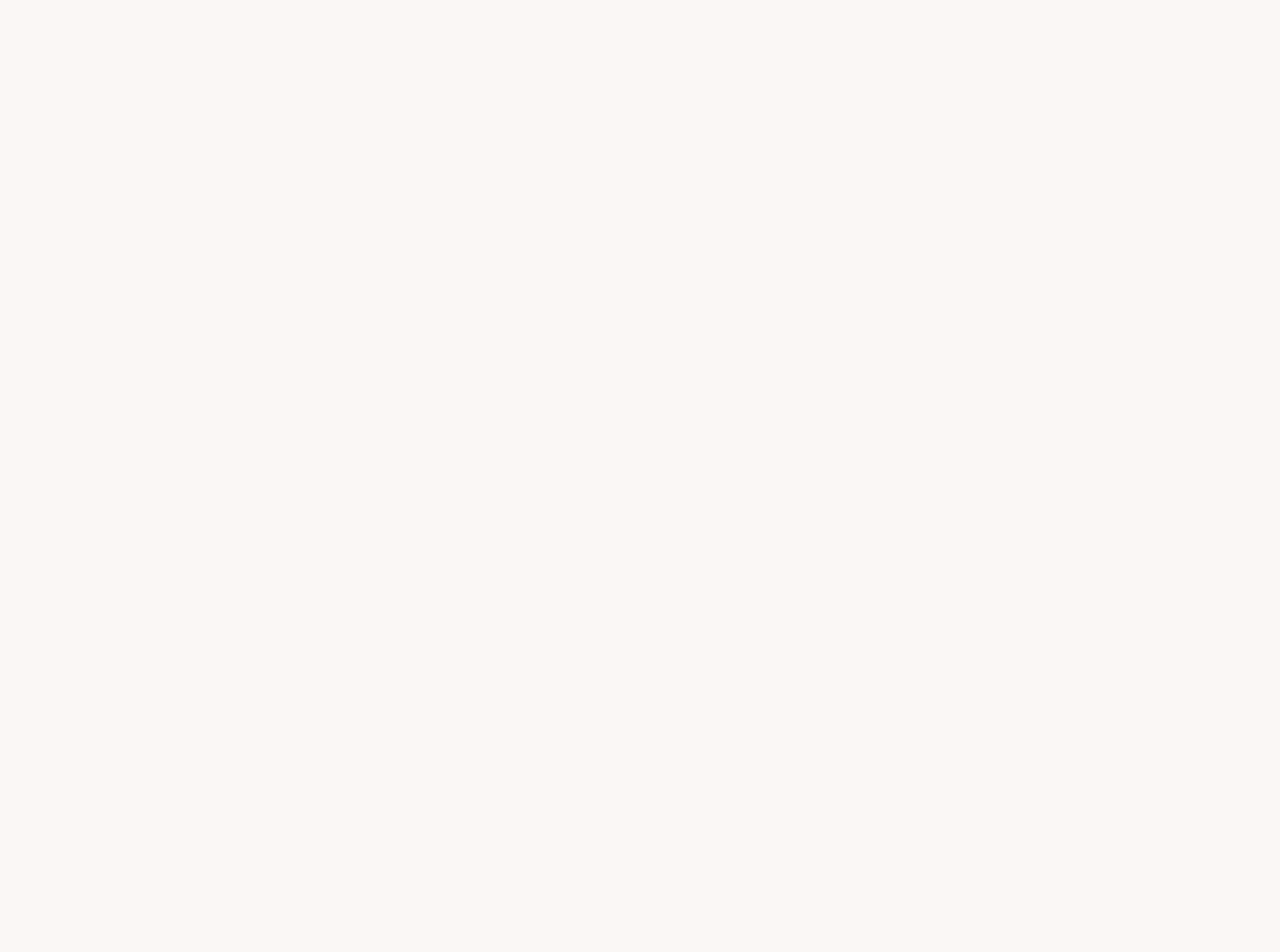
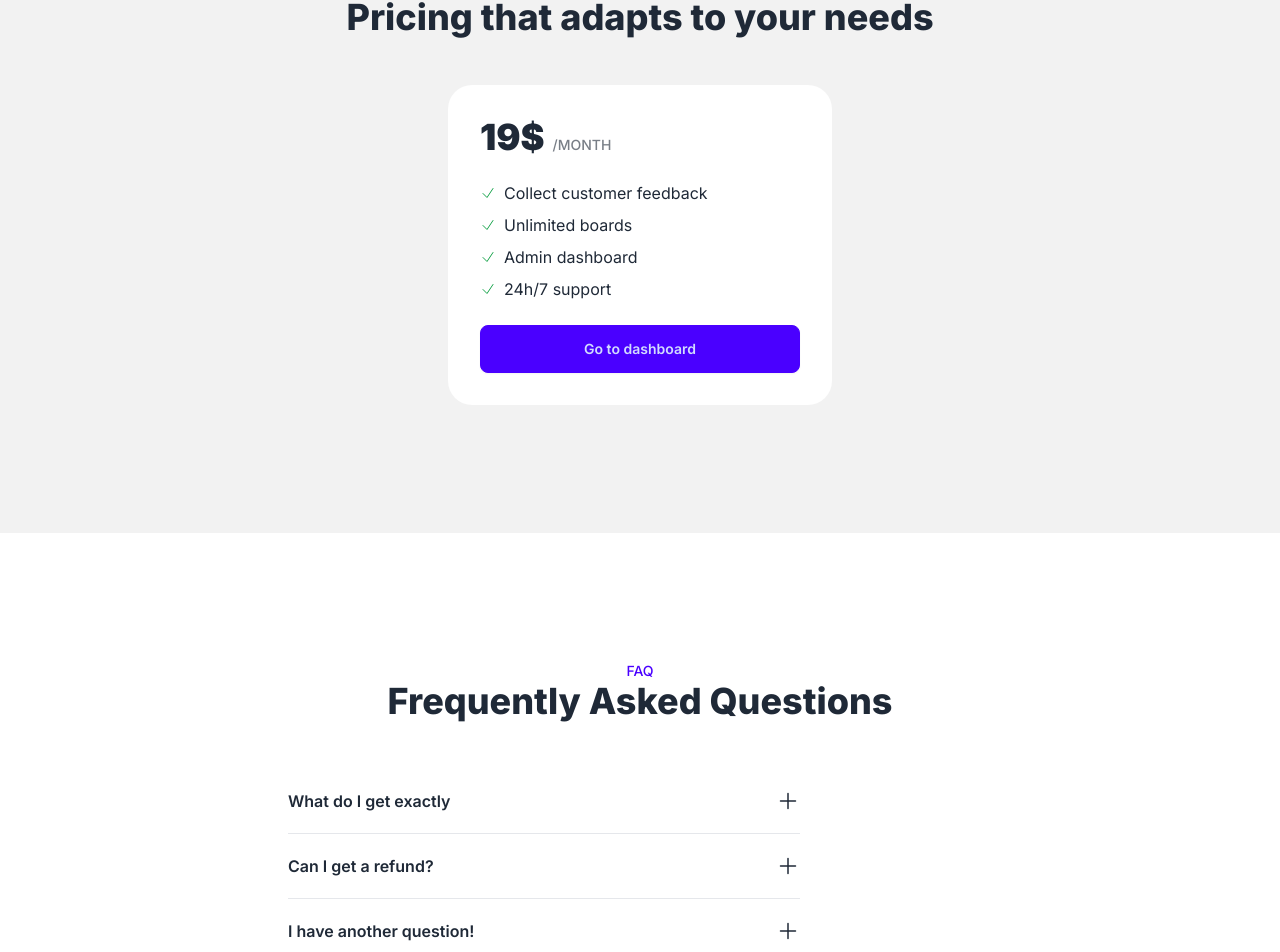
Before and after one commit to fmujezinovic/codefast-saas, a Next.js app: page / in a window 1280 px wide. Shown: the part 727-1679 px from the top of the page. Before the commit the page ends 800 px from the top, so only its background shows below. Built offline with nearby package versions, Linux system fonts and the light colour scheme.

Commit message:
polish homepage

```diff
--- a/app/layout.js
+++ b/app/layout.js
@@ -10,7 +10,7 @@
 
 export default function RootLayout({ children }) {
   return (
-    <html lang="en" data-theme="cupcake">
+    <html lang="en" data-theme="light" className="scroll-smooth">
       <body className={inter.className}>{children}</body>
     </html>
   );
--- a/app/page.js
+++ b/app/page.js
@@ -1,24 +1,38 @@
 import ButtonLogin from "@/components/ButtonLogin";
+import ListItem from "@/components/ListItems";
+import FAQListItem from "@/components/FAQListItem";
 
 export default function Home() {
   const isLoggedIn = true;
   const name = "Marc";
+  const pricingFeaturesList = [
+    "Collect customer feedback",
+    "Unlimited boards",
+    "Admin dashboard",
+    "24h/7 support",
+  ];
 
   return (
     <main>
+      {/* HEADER */}
       <section className="bg-base-200">
         <div className="max-w-3xl mx-auto  flex justify-between items-center px-8 py-2">
           <div>CodeFastSaas</div>
           <div className="space-x-4 max-md:hidden">
-            <a className="link link-hover">Pricing</a>
-            <a className="link link-hover">FAQ</a>
+            <a className="link link-hover" href="#pricing">
+              Pricing
+            </a>
+            <a className="link link-hover" href="#faq">
+              FAQ
+            </a>
           </div>
           <div>
             <ButtonLogin isLoggedIn={isLoggedIn} name={name} />
           </div>
         </div>
       </section>
-      <section className="text-center py-32 px-8 max-w-3xl mx-auto">
+      {/* HERO ne rabis bg-base-100*/}
+      <section className="bg-base-100 text-center py-32 px-8 max-w-3xl mx-auto">
         <h1 className="text-4xl font-extrabold mb-6">
           Collect customer feedback to create better products
         </h1>
@@ -29,6 +43,80 @@
 
         <ButtonLogin isLoggedIn={isLoggedIn} name={name} />
       </section>
+      {/* PRICING */}
+      <section className="bg-base-200" id="pricing">
+        <div className="py-32 px-8 max-w-3xl mx-auto">
+          <p className="text-sm uppercase font-medium text-center text-primary mb-4">
+            Pricing
+          </p>
+          <h2 className="text-3xl lg:text-4xl font-extrabold mb-12 text-center">
+            Pricing that adapts to your needs
+          </h2>
+          <div className="p-8 bg-base-100 max-w-96 rounded-3xl mx-auto space-y-6">
+            <div className="flex gap-2 items-baseline">
+              <div className="text-4xl font-black">19$</div>
+              <div className="text-sm uppercase font-medium opacity-60">
+                /month
+              </div>
+            </div>
+            <ul className="space-y-2">
+              {pricingFeaturesList.map((priceItem) => (
+                <li className="flex gap-2 items-center" key={priceItem}>
+                  <svg
+                    xmlns="http://www.w3.org/2000/svg"
+                    fill="none"
+                    viewBox="0 0 24 24"
+                    strokeWidth={1.5}
+                    stroke="currentColor"
+                    className="text-green-600 size-4"
+                  >
+                    <path
+                      strokeLinecap="round"
+                      strokeLinejoin="round"
+                      d="m4.5 12.75 6 6 9-13.5"
+                    />
+                  </svg>
+                  {priceItem}
+                </li>
+              ))}
+            </ul>
+            <ButtonLogin
+              isLoggedIn={isLoggedIn}
+              name={name}
+              extraStyle="w-full"
+            />
+          </div>
+        </div>
+      </section>
+      {/* FAQ */}
+      <section className="bg-base-100" id="faq">
+        <div className="py-32 px-8 max-w-3xl mx-auto text-center">
+          <p className="text-sm text-primary uppercase font-medium text-center">
+            FAQ
+          </p>
+          <h2 className="text-3xl lg:text-4xl font-extrabold mb-12">
+            Frequently Asked Questions
+          </h2>
+          <ul className="max-w-lg">
+            {[
+              {
+                question: "What do I get exactly",
+                answer: "Loreum Ipseum",
+              },
+              {
+                question: "Can I get a refund?",
+                answer: "Loreum Ipseum",
+              },
+              {
+                question: "I have another question!",
+                answer: "Loreum Ipseum",
+              },
+            ].map((qa) => (
+              <FAQListItem key={qa.question} qa={qa} />
+            ))}
+          </ul>
+        </div>
+      </section>
     </main>
   );
 }
--- a/components/ButtonLogin.js
+++ b/components/ButtonLogin.js
@@ -1,13 +1,18 @@
 import Link from "next/link";
 
-const ButtonLogin = ({ isLoggedIn, name}) => {
-
-    if (isLoggedIn) {
-        return <Link href="/dashboard" className="btn btn-primary">Go to dashboard</Link>
-    } else {
-        return <button>Login</button>;
-    }
-
+const ButtonLogin = ({ isLoggedIn, name, extraStyle }) => {
+  if (isLoggedIn) {
+    return (
+      <Link
+        href="/dashboard"
+        className={`btn btn-primary ${extraStyle ? extraStyle : ""}`}
+      >
+        Go to dashboard
+      </Link>
+    );
+  } else {
+    return <button>Login</button>;
+  }
 };
 
 export default ButtonLogin;
--- /dev/null
+++ b/components/FAQListItem.js
@@ -0,0 +1,54 @@
+"use client";
+
+import { useState } from "react";
+
+const FAQListItem = ({ qa }) => {
+  const [isOpen, setIsOpen] = useState(false);
+
+  return (
+    <li key={qa.question}>
+      {/* 1. Question (clickable) */}
+      <button
+        className="py-5 font-semibold border-b w-full text-left flex items-center justify-between"
+        onClick={() => setIsOpen(!isOpen)}
+      >
+        <p>{qa.question}</p>
+        {isOpen ? (
+          <svg
+            xmlns="http://www.w3.org/2000/svg"
+            fill="none"
+            viewBox="0 0 24 24"
+            strokeWidth={1.5}
+            stroke="currentColor"
+            className="size-6"
+          >
+            <path strokeLinecap="round" strokeLinejoin="round" d="M5 12h14" />
+          </svg>
+        ) : (
+          <svg
+            xmlns="http://www.w3.org/2000/svg"
+            fill="none"
+            viewBox="0 0 24 24"
+            strokeWidth={1.5}
+            stroke="currentColor"
+            className="size-6"
+          >
+            <path
+              strokeLinecap="round"
+              strokeLinejoin="round"
+              d="M12 4.5v15m7.5-7.5h-15"
+            />
+          </svg>
+        )}
+      </button>
+      {/* 2. Answer */}
+      <div className={`${isOpen ? "block" : "hidden"} mt-3 mb-6 opacity-70`}>
+        {qa.answer}
+      </div>
+
+      <></>
+    </li>
+  );
+};
+
+export default FAQListItem;
--- /dev/null
+++ b/components/ListItems.js
@@ -0,0 +1,25 @@
+import { Children } from "react";
+
+const ListItem = ({ children }) => {
+  return (
+    <li className="flex gap-2 items-center">
+      <svg
+        xmlns="http://www.w3.org/2000/svg"
+        fill="none"
+        viewBox="0 0 24 24"
+        strokeWidth={1.5}
+        stroke="currentColor"
+        className="text-green-600 size-4"
+      >
+        <path
+          strokeLinecap="round"
+          strokeLinejoin="round"
+          d="m4.5 12.75 6 6 9-13.5"
+        />
+      </svg>
+      {children}
+    </li>
+  );
+};
+
+export default ListItem;
```
Also changed, not shown: .eslintrc.json.
